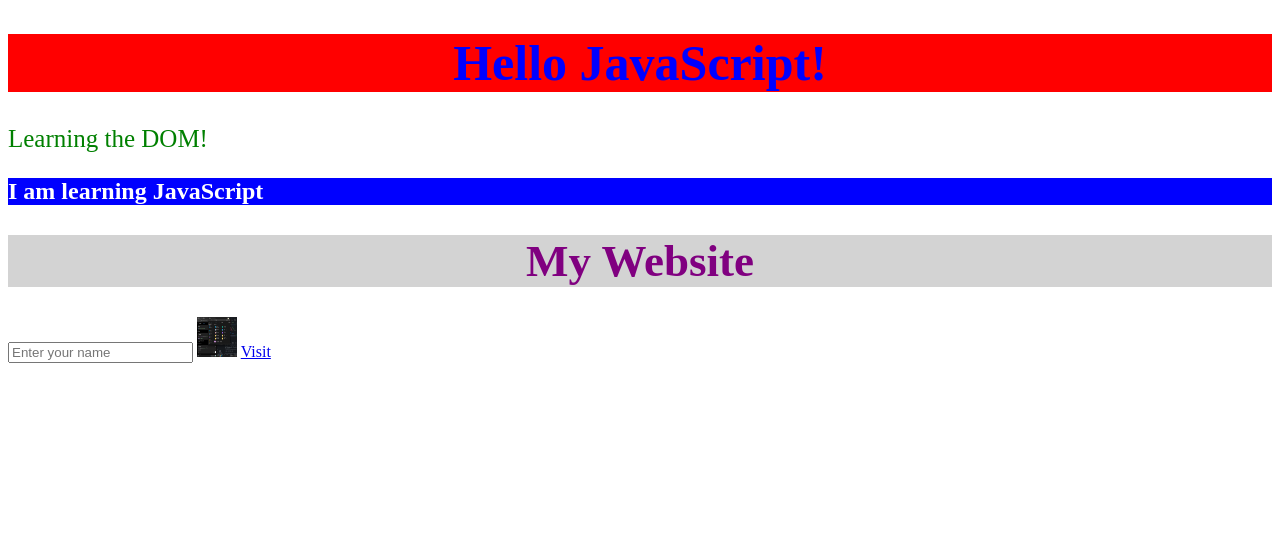
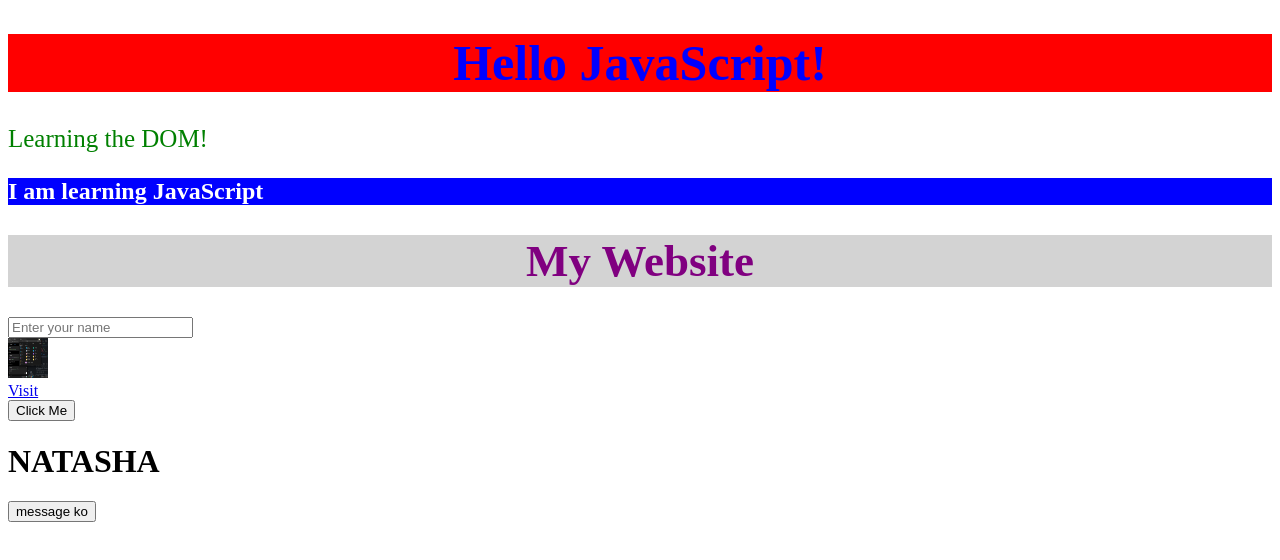
Before and after one commit to celraaaaaqt/jspractice, a website: page DOM.html in a window 1280 px wide. Drawn offline with Linux system fonts and the light colour scheme.

Commit message:
learned click dom events

```diff
--- a/DOM.html
+++ b/DOM.html
@@ -6,14 +6,24 @@
     <title>DOM MANIPULATION</title>
   </head>
   <body>
+    <!-- DOM Manipulation -->
     <h1 id= "title">Hello World!</h1>
     <p id= "message">Original Message</p>
     <h2 class="subtitle">Hello </h2>
     <h1 id="titlee"> My Website </h1>
     <input id="username" type="text" placeholder="Enter username">
+    <br>
+    <img style ="height: 40px; width:40px;" id="profile" src="assetsDom/old.png"></img>
+    <br>
+    <a id="klink" href="https://celra-portfolio.vercel.app/">Visit</a>
+    <br>
+    <!-- DOM Events-->
+    <button id="button">Click Me</button>
+    <br>
+    <h1 id="crushName">NATASHA</h1>
+    <button id="crushButton">message ko</button>
 
-    <img style ="height: 40px; width:40px;" id="profile" src="assetsDom/old.png"></img>
-    <a id="klink" href="https://celra-portfolio.vercel.app/">Visit</a>
+
     <script src="dom-manipulation.js"></script>
   </body>
 </html>
--- a/dom-manipulation.js
+++ b/dom-manipulation.js
@@ -46,3 +46,27 @@ linkChanger.setAttribute("href", "https://github.com/celraaaaaqt");
 
 const inputPlaceholder = document.querySelector("#username");
 inputPlaceholder.placeholder = "Enter your name";
+
+// ? DOM Events
+// ?An event is something that happens on the webpage:
+
+/* 🖱️ User clicks a button
+⌨️ User types
+🖱️ Mouse moves
+📋 A form is submitted
+etc.
+JavaScript can listen for these events. */
+
+// todo DOM events EXERCISES
+const button = document.querySelector("#button");
+
+button.addEventListener("click", () => {
+    alert("Button Clicked");
+});
+
+const crushName = document.querySelector("#crushName");
+const crushButton = document.querySelector("#crushButton");
+
+crushButton.addEventListener("click", () => {
+crushName.textContent = "I hope I could watch your volleyball game right now:(";
+});
```
